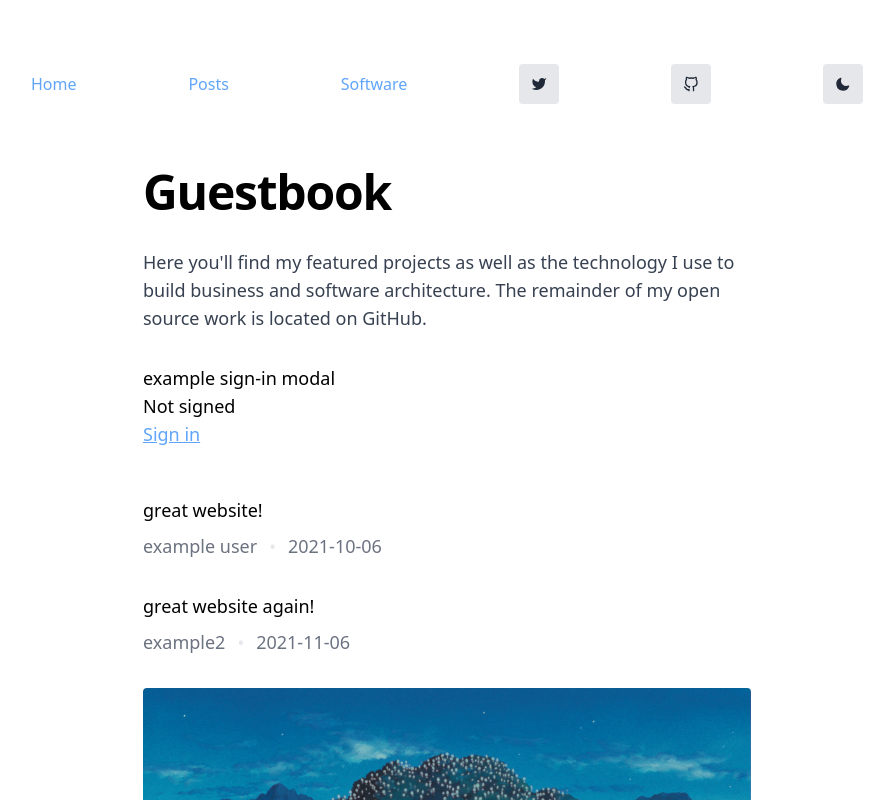
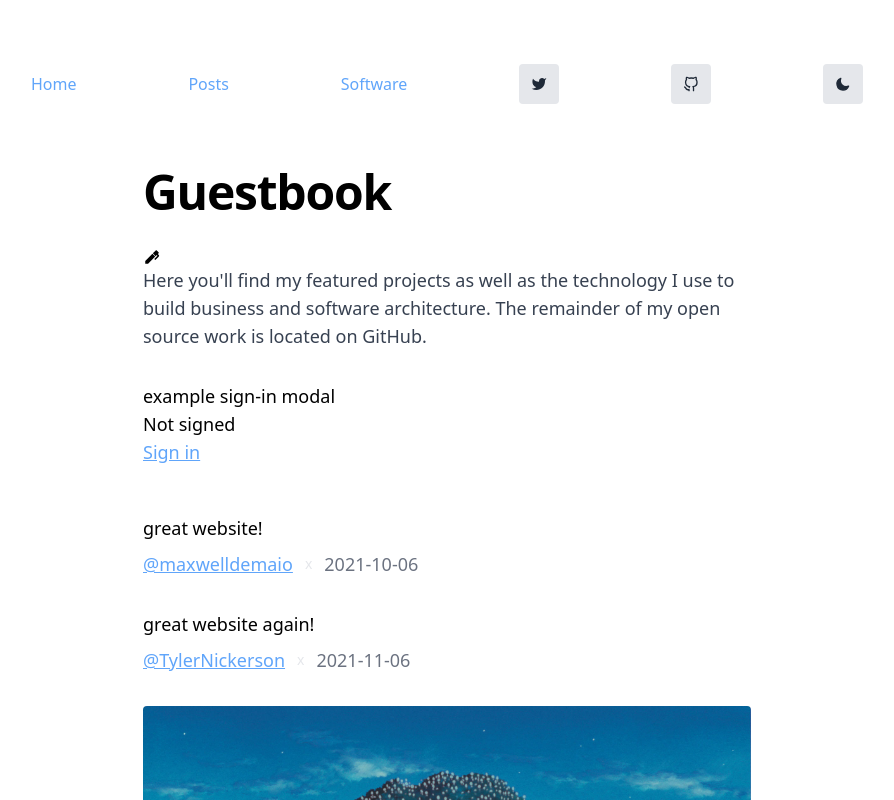
Before and after one commit to maxdemaio/max-nextjs, a Next.js app: page /guestbook in a window 1280 px wide. Shown: the top 800 px of the page, without its empty margins (193-1087 px from the left). Built offline with nearby package versions, Linux system fonts and the light colour scheme; no server answers.

Commit message:
start adding icons

```diff
--- a/pages/guestbook/index.js
+++ b/pages/guestbook/index.js
@@ -13,13 +13,13 @@ export default function Guestbook() {
   const entries = [
     {
       id: 1,
-      name: 'example user',
+      name: 'maxwelldemaio',
       content: 'great website!',
       timestamp: '2021-10-06',
     },
     {
       id: 4,
-      name: 'example2',
+      name: 'TylerNickerson',
       content: 'great website again!',
       timestamp: '2021-11-06',
     },
@@ -50,8 +50,12 @@ export default function Guestbook() {
     <div key={entry.id} className="flex flex-col space-y-2">
       <div className="w-full">{entry.content}</div>
       <div className="flex items-center space-x-3">
-        <p className="text-gray-500 dark:text-gray-500">{entry.name}</p>
-        <span className="text-gray-200 dark:text-gray-800">•</span>
+        <p className="text-gray-500 dark:text-gray-500">
+          <a href={'https://twitter.com/' + entry.name} className="my-link">
+            {'@' + entry.name}
+          </a>
+        </p>
+        <span className="text-sm text-gray-200 dark:text-gray-800">x</span>
         <p className="text-gray-500 dark:text-gray-500">{entry.timestamp}</p>
       </div>
     </div>
@@ -61,6 +65,12 @@ export default function Guestbook() {
     <Container title="Guestbook – Max DeMaio">
       <section className="mb-8">
         <h1 className="my-h1">Guestbook</h1>
+        <svg width="1em" height="1em" viewBox="0 0 24 24">
+          <path
+            d="M20.71 7.04c-.34.34-.67.67-.68 1c-.03.32.31.65.63.96c.48.5.95.95.93 1.44c-.02.49-.53 1-1.04 1.5l-4.13 4.14L15 14.66l4.25-4.24l-.96-.96l-1.42 1.41l-3.75-3.75l3.84-3.83c.39-.39 1.04-.39 1.41 0l2.34 2.34c.39.37.39 1.02 0 1.41M3 17.25l9.56-9.57l3.75 3.75L6.75 21H3v-3.75z"
+            fill="currentColor"
+          ></path>
+        </svg>
         <p className="my-para">
           Here you'll find my featured projects as well as the technology I use
           to build business and software architecture. The remainder of my open
```
